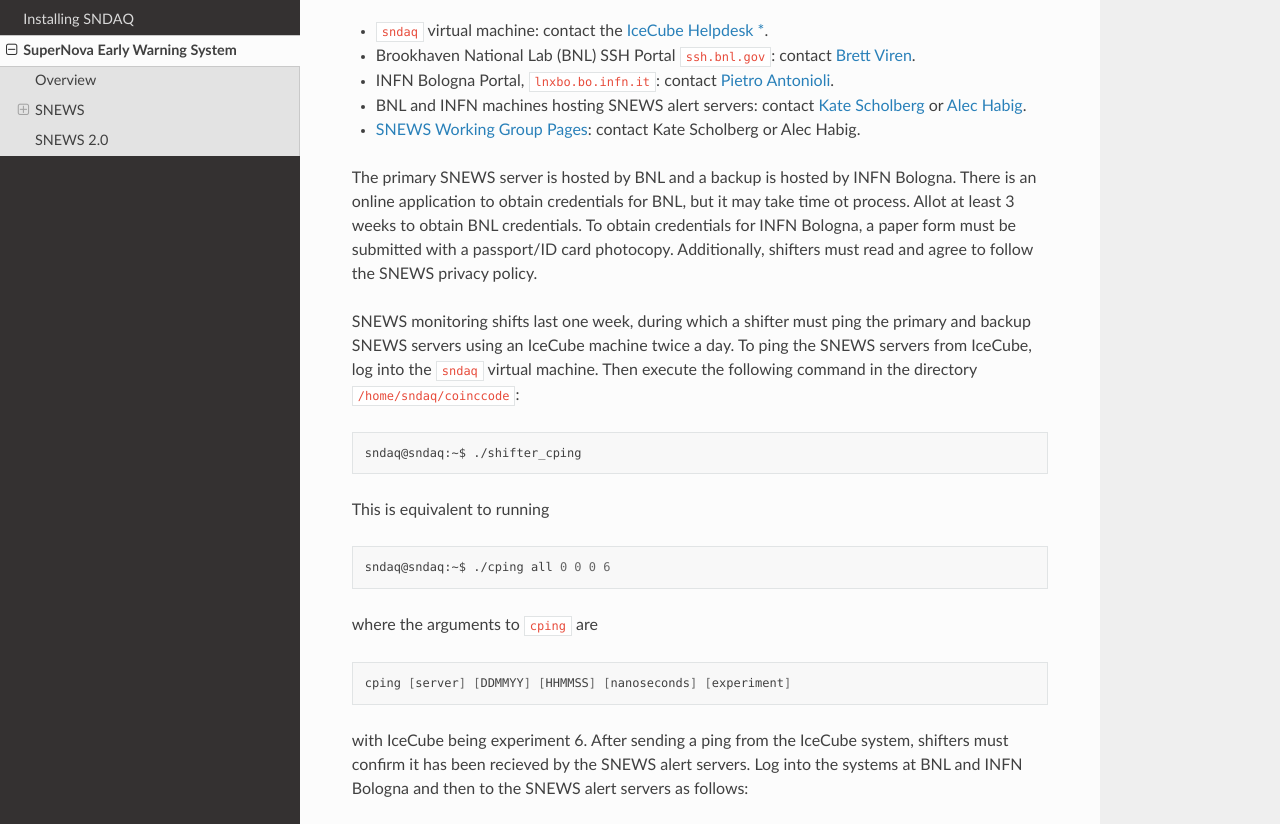
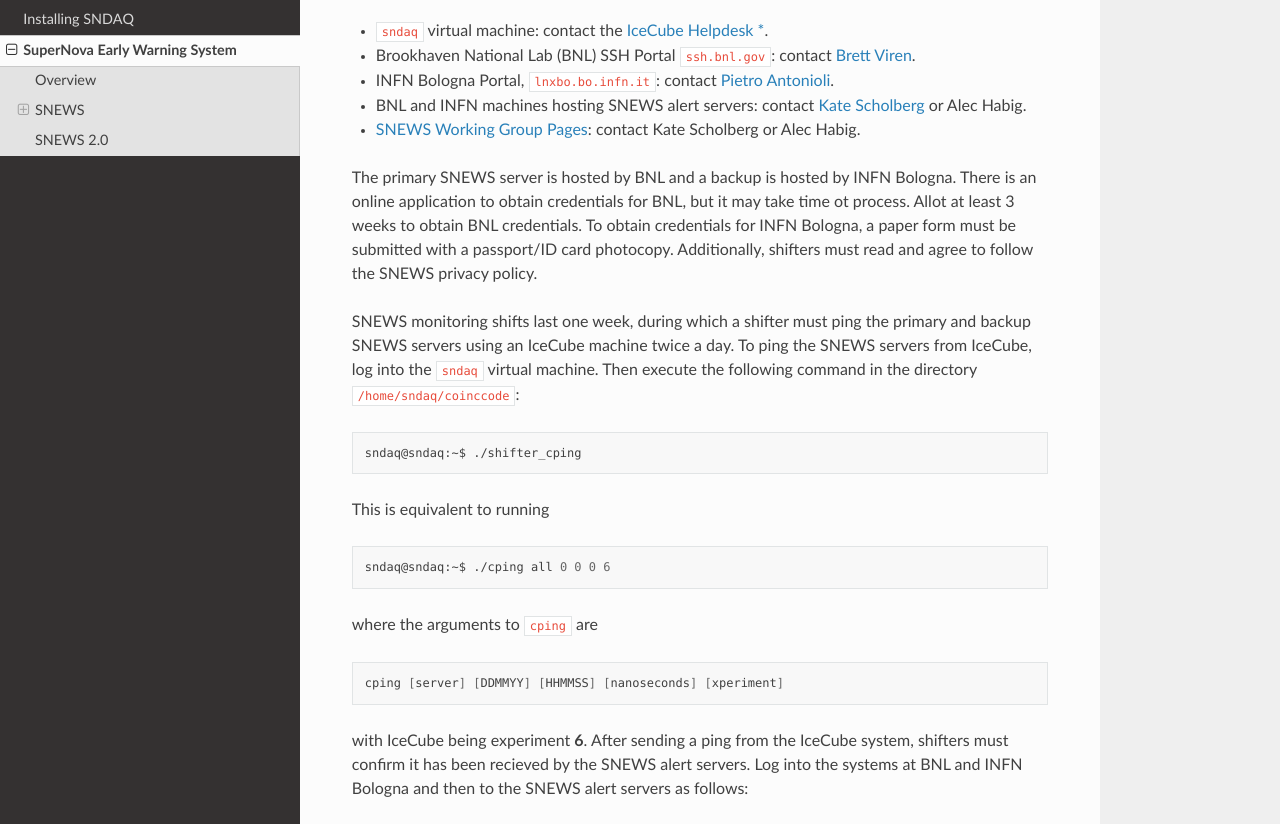
Before and after one commit to icecube/sndaq, a Sphinx documentation site: the page built from docs/snews.rst, in a window 1280 px wide and 1400 px high, scrolled down 1736 px. Shown: the part 162-986 px from the top of the window. Built offline with Sphinx 7.4.7 and the Read the Docs theme 2.0.0, drawn with Linux system fonts in a browser that asks for light colours.

Commit message:
Fix duplicate email.

```diff
--- a/docs/snews.rst
+++ b/docs/snews.rst
@@ -81,8 +81,7 @@
 restarts the script.
 
 Communication between the VM and the SNEWS server is handled by the third-party
-library ``coincode`` library maintained by `Alec Habig
-<mailto:ahabig@umn.edu>`_.
+library ``coincode`` library maintained by `Alec Habig <mailto:ahabig@umn.edu>`_.
 
 SNEWS Monitoring Shifts
 ^^^^^^^^^^^^^^^^^^^^^^^
@@ -98,7 +97,7 @@
 * ``sndaq`` virtual machine: contact the `IceCube Helpdesk * <mailto:help@icecube.wisc.edu>`_.
 * Brookhaven National Lab (BNL) SSH Portal ``ssh.bnl.gov``: contact `Brett Viren <mailto:bv@bnl.gov>`_.
 * INFN Bologna Portal, ``lnxbo.bo.infn.it``: contact `Pietro Antonioli <mailto:pietro.antonioli@bo.infn.it>`_.
-* BNL and INFN machines hosting SNEWS alert servers: contact `Kate Scholberg <mailto:schol@phy.duke.edu>`_ or `Alec Habig <mailto:habig@neutrino.d.umn.edu>`_.
+* BNL and INFN machines hosting SNEWS alert servers: contact `Kate Scholberg <mailto:schol@phy.duke.edu>`_ or Alec Habig.
 * `SNEWS Working Group Pages <https://snews.bnl.gov/wg/shift>`_: contact Kate Scholberg or Alec Habig.
 
 The primary SNEWS server is hosted by BNL and a backup is hosted by INFN
@@ -127,12 +126,12 @@
 
 .. code-block:: bash
 
-  cping [server] [DDMMYY] [HHMMSS] [nanoseconds] [experiment]
+  cping [server] [DDMMYY] [HHMMSS] [nanoseconds] [xperiment]
 
-with IceCube being experiment 6. After sending a ping from the IceCube system,
-shifters must confirm it has been recieved by the SNEWS alert servers. Log into
-the systems at BNL and INFN Bologna and then to the SNEWS alert servers as
-follows:
+with IceCube being experiment **6**. After sending a ping from the IceCube
+system, shifters must confirm it has been recieved by the SNEWS alert servers.
+Log into the systems at BNL and INFN Bologna and then to the SNEWS alert
+servers as follows:
 
 .. code-block:: bash
 
```
